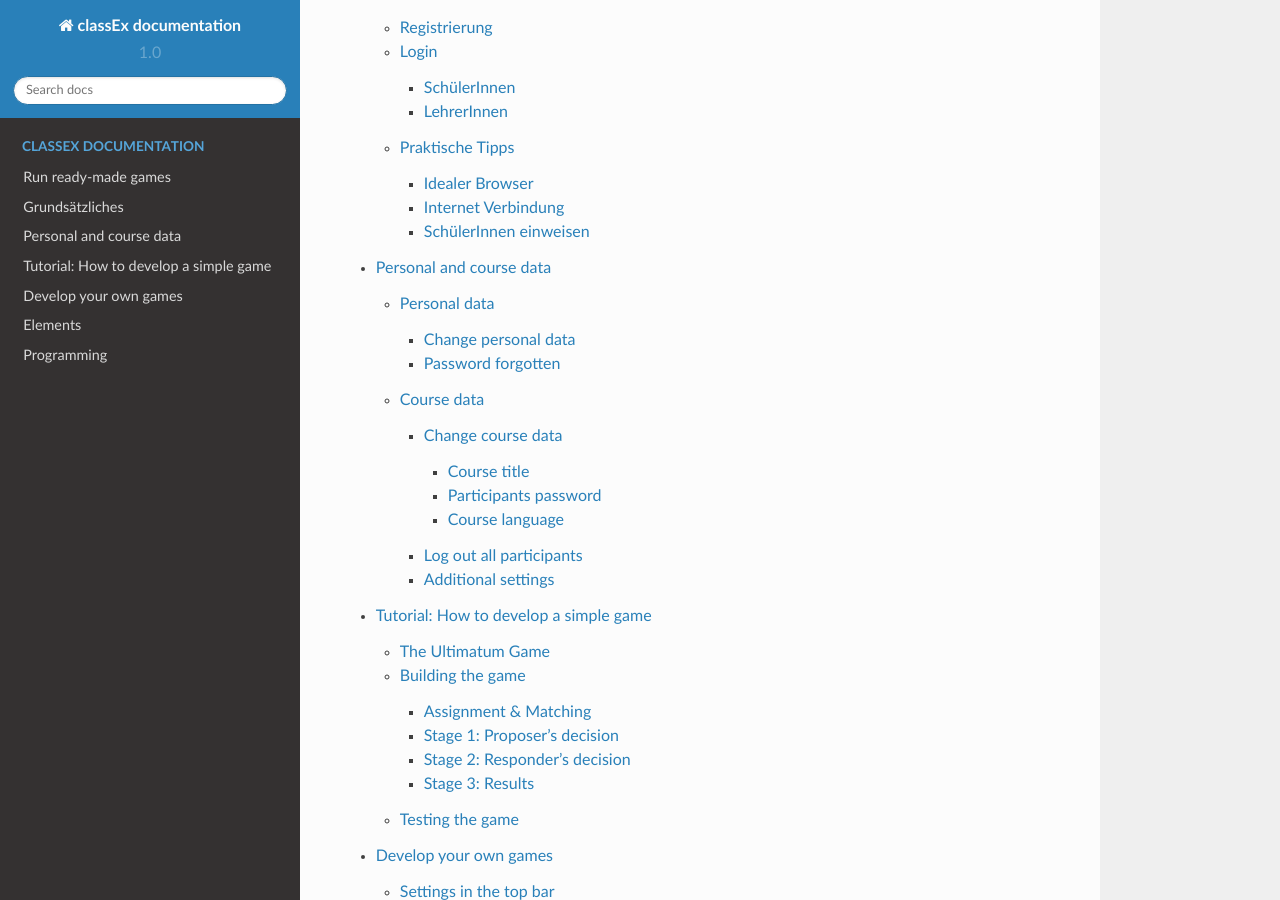
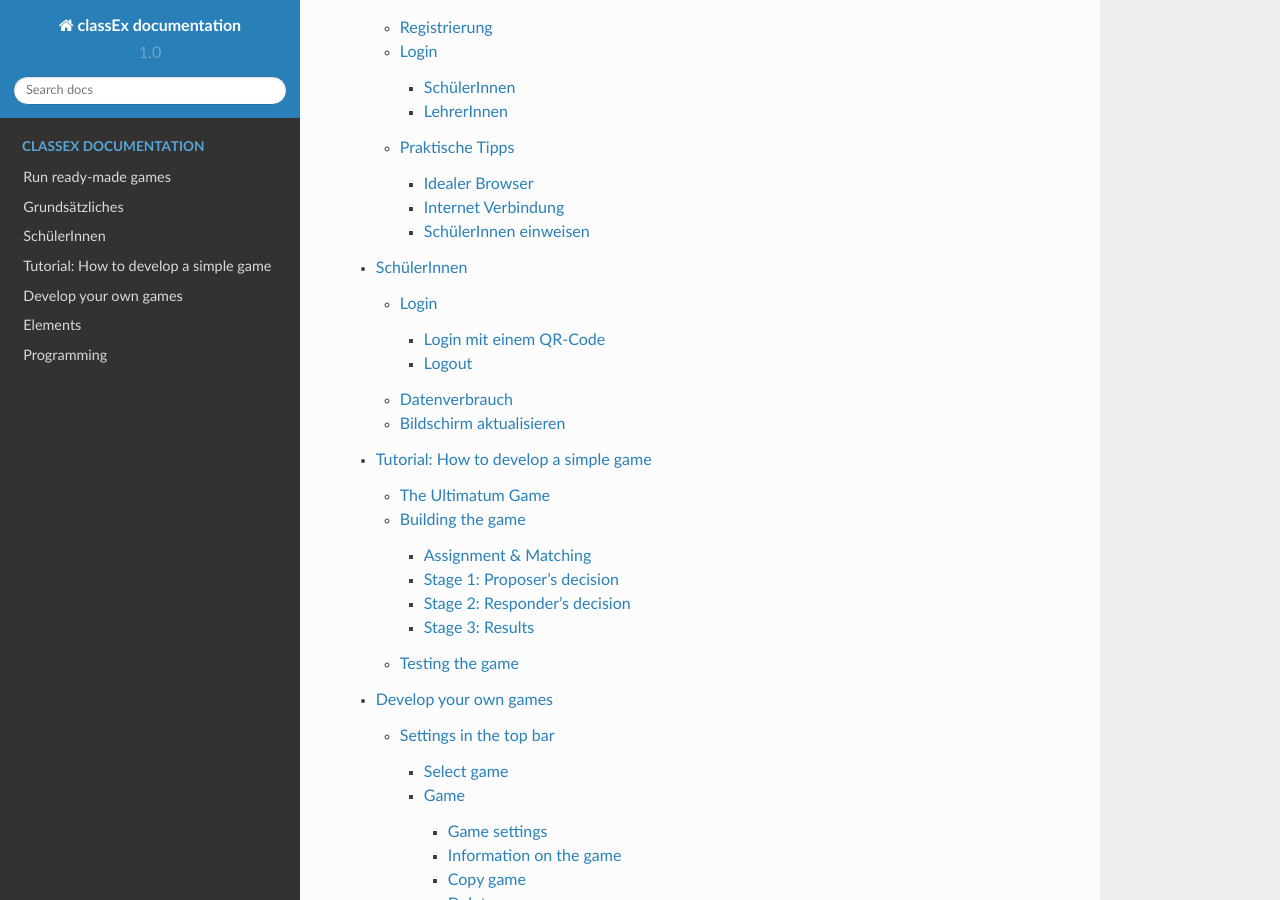
Before and after one commit to marcusgia2505/classExschool_doc, a Sphinx documentation site: the page built from docs/index.rst, in a window 1280 px wide and 900 px high, scrolled down 2466 px. Built offline with Sphinx 7.4.7 and the Read the Docs theme 2.0.0, drawn with Linux system fonts in a browser that asks for light colours; pages that are not in the unit, such as notebooks, are missing from menus; some of the changed lines change nothing that is shown.

Commit message:
SchülerInnen abgeschlossen

```diff
--- a/docs/Coursedata.rst
+++ b/docs/Coursedata.rst
@@ -1,81 +1,44 @@
 ==========================
-Personal and course data
+SchülerInnen
 ==========================
 
-Personal data
+Login
+=====
+
+..image:: _static/elements/Login_Schüler.png
+
+Um sich einzuloggen, gehen Schülerinnen und Schüler auf die `Login Website`_ und suchen ihre Schule und ihre Lehrerin bzw. ihren Lehrer aus. Dann geben sie das von der Lehrerin oder dem Lehrer bereitgestellte Passwort ein und klicken auf "Login".
+
+Falls Schülerinnen und Schüler eingeloggt sind, bevor die Lehrerin oder der Lehrer das Spiel gestartet hat, wird ein Wartebildschirm angezeigt.
+
+.. _Login Website:: https://classex.uni-passau.de/bin/school.php
+
+
+Login mit einem QR-Code
+~~~~~~~~~~~~~~~~~~~~~~~
+
+Es kann auf alle Spiele durch einen QR-Code zugegriffen werden. Der QR-Code wird automatisch auf dem Bildschirm der Lehrerinnen und Lehrer zur Verfügung gestellt. Durch klicken auf das Symbol wird der QR-Code vergrößert.
+
+..image:: _/static/QRlogin.PNG
+
+Lehrerinnen und Lehrer können den QR-Code entweder mit auf ein Arbeitsblatt drucken oder am Bildschirm anzeigen. Wenn die Lehrerin oder der Lehrer auf das QR-Code Symbol klickt, werden auch Instruktionen angezeigt, wie man sich ohne QR-Code einloggen kann.
+
+
+Logout
+~~~~~~
+
+Schülerinnen und Schüler haben keinen sichtbaren Logout-Button, um zu vermeiden, dass sie sich absichtlich oder unabsichtlich während des Spiels ausloggen. Sollten Sie einen Teilnehmer oder eine Teilnehmerin dennoch ausloggen wollen (z.B. wegen eines technischen Problems) können sie im Bildschirm des Schülers oder der Schülerin auf das classEx-Logo klicken. Dann erscheint ihre interne IP zusammen mit zwei Symbolen. Das rechte zeigt die Internetverbingung an, über das linke können sich SchülerInnen ausloggen.
+
+Lehrerinnen und Lehrer können alle Schülerinnen und Schüler, die zur Zeit eingeloggt sind, ausloggen, indem sie in ihren Kursdaten auf deb roten "Alle Teilnehmer ausloggen"-Button drücken.
+
+
+Datenverbrauch
 ==============
 
-
-If you click on the drop-down menu in the top right corner (which states your name), you can access your personal data.
-
-Change personal data
----------------------
-
-There you can change your title, your name and your email address. Please make sure that you always have a valid email address. Otherwise we cannot contact you. You can also change your password here.
-
-Your affiliation is shown in the personal data as well. It cannot be changed. If you want to change your affiliation please email us at classEx@uni-passau.de
-
-.. note:: Please keep your personal data up to date. For data protection, have a look at our `terms of use`_.
-
-.. _terms of use: https://classEx.de/TermsOfUse.pdf
+Der Datenverbrauch der mobilen Daten durch die Nutzung von classEx ist minimal. Beim erstmaligen Laden werden ca. 120 KB verbraucht. Die geladenen Einstellungen werden gecached und müssen bei wiederholtem Login nicht erneut geladen werden. Jedes Spiel verbraucht ungefähr 20 KB an mobilen Daten.
 
 
-Password forgotten
--------------------
+Bildschirm aktualisieren
+========================
 
-If you have forgotten your lecturer password and you cannot login, classEx provides a function to get a new password. At the login screen, select your course and select "experimenter/lecturer" and click on the small text "get a new password" button underneath the login button. You only need to enter your email address with which you are registered with. Then you will get a new password via email.
-
-
-Course data
-============
-
-If you click on the drop-down menu in the top right corner (which states your name), you can access your course data.
-
-Change course data
--------------------
-
-Course title
-~~~~~~~~~~~~~
-
-In the course data you can change the title of your course which also appears at the login screen. Course titles can be the name of the lecturer or the title of the course. It should be easily recognizable for participants in order to facilitate their login.
-
-.. note:: Please make sure that you do not use the same title as another course at your institution.
-
-Participants password
-~~~~~~~~~~~~~~~~
-
-If you want to change the password the participants need to log into your game - for example to pick a password that is easy to remember - you can also do this in the course data. This also works in case the lecturer has forgotten the password he or she picked or has received with the login credentials.
-
-.. note:: The password is only changed once you logout and login again. Please do not use an empty password as you can not use test participants with an empty password.
-
-
-Course language
-~~~~~~~~~~~~~~~~
-
-You can also switch the language of the course in the course data. ClassEx provides support for German, English and Spanish. The latter is only available for the participants' interfaces and the lecture mode. The overview and the editing mode will still be in English in this case.
-
-.. note:: The course language may differ from the language of the game. If a adequate translation is available, classEx uses the translation. Otherwise it will look for an English version of the game. If this is not available, the game will be displayed in its original language.
-
-.. note:: If you change the language, changes only apply if you log out and log in again. The same holds true for participants and test participants. Participants are not affected by these changes while a session is running.
-
-
-Log out all participants
-------------------------
-You can log out all participants by pressing the following button.
-
-.. image:: _static/Bigredbutton.PNG
-    :alt:  300px
-
-
-.. note::  This may be necessary if you run to lectures in a row and do not want to have the participants from the first lecture in the second one.
-
-
-Additional settings
---------------------
-By clicking on "additional settings" you can change two default settings for the participants log in.
-In the first field you can customize the message participants see, when they are logged in but the game has not started yet. If you leave the field empty the following will be displayed to participants: "You are logged in. The game has not started yet. Please wait."
-In the second field you can enter an ID. This will give you the possibility to track participants as they login. If you enter a word in the ID field like "Name", any participant logging into your game will be displayed the words "please enter Name" followed by a field to enter his answer. It is also possible to create two or more such fields by entering more words in the field in coursedate and seperate them with a "," like: Name, Studentnumber
-
-.. note :: You can use this for example to make students enter their studentnumber in order to rate their games and give credits or bonus credits to them for how they performed in the games during the term.
-
-You can display the results in the data section while or after you played a game. You find the data section in your top bar while you are in the game in the lecture mode. If you download the data as an excel file you fill find the column "external ID" with the answers the participants gave when logging in.
+Die Bildschirme der Schülerinnen und Schüler werden automatisch aktualisiert, sobald ihr Spielpartner oder ihre Spielpartnerin eine Entscheidung getroffen hat oder die Lehrerin bzw. der Lehrer eine neue Runde gestartet hat. Somit können Schülerinnen und Schüler einfach warten, bis es weitergeht und brauchen nicht ständig ihren Bildschirm aktualisieren.
```
